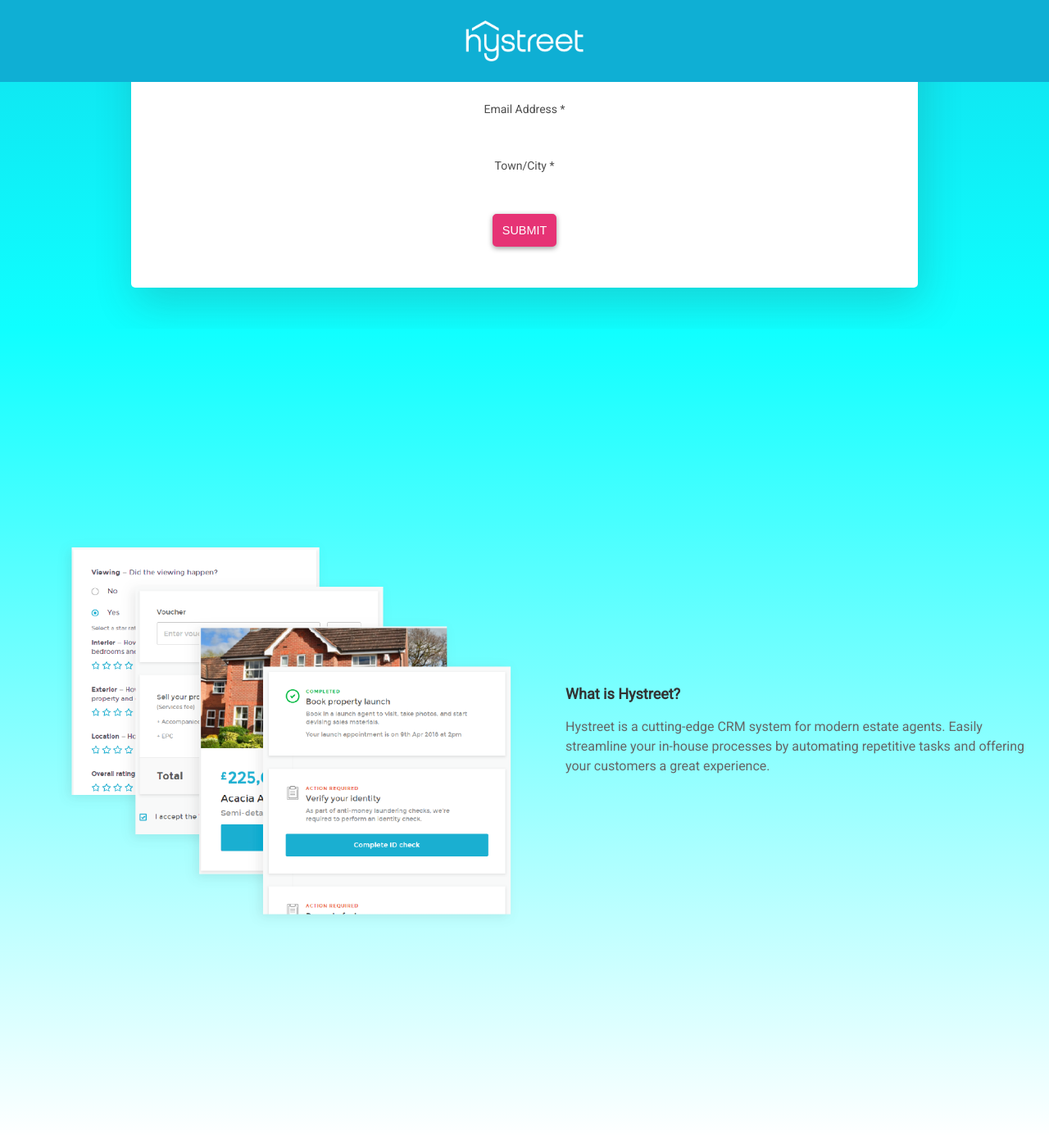
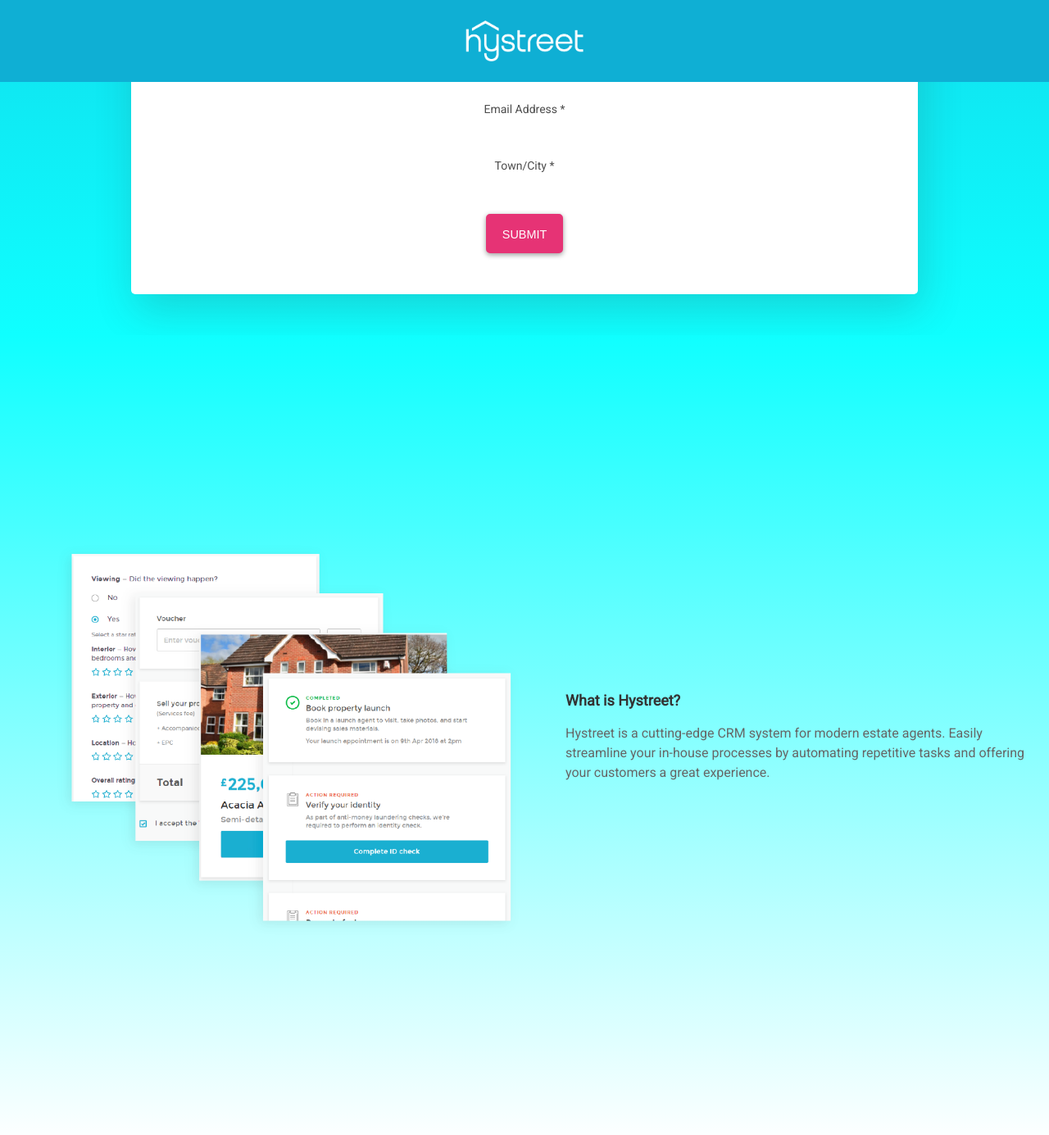
Before and after one commit to hidr/hystreet-marketing-live, a Jekyll site: the page built from free-online-agent-report/index.html, in a window 1280 px wide and 1400 px high, scrolled down 763 px. Shown: the top 1385 px of the window at 82% size. Built offline with Jekyll 4.4.1, drawn with Linux system fonts in a browser that asks for light colours; comment, search, counter and statistics services are not loaded.

Commit message:
BIG BUTTON

```diff
--- a/free-online-agent-report/index.html
+++ b/free-online-agent-report/index.html
@@ -22,7 +22,7 @@
 <link href="//cdn-images.mailchimp.com/embedcode/classic-10_7.css" rel="stylesheet" type="text/css">
 <style type="text/css">
 	#mc_embed_signup{background:#fff; clear:left;}
-  #mc_embed_signup .button {
+  #mc_embed_signup .button, {
     text-transform: uppercase;
 font-size: 0.9rem;
 background: #e63375;
@@ -72,7 +72,7 @@
 		<div class="response" id="mce-success-response" style="display:none"></div>
 	</div>    <!-- real people should not fill this in and expect good things - do not remove this or risk form bot signups-->
     <div style="position: absolute; left: -5000px;" aria-hidden="true"><input type="text" name="b_979ea251af2fac750595e4bce_08106c1d9a" tabindex="-1" value=""></div>
-    <div class="clear"><input type="submit" value="Submit" name="subscribe" id="mc-embedded-subscribe" class="button"></div>
+    <div class="clear"><input type="submit" value="Submit" name="subscribe" id="mc-embedded-subscribe" class="button button--large"></div>
     </div>
 </form>
 </div>
```
